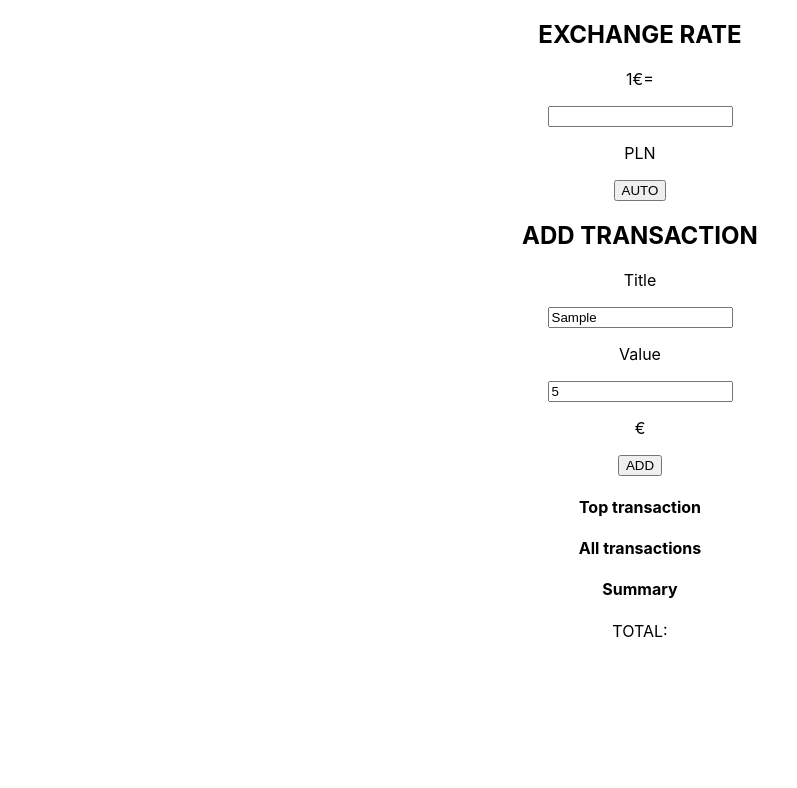
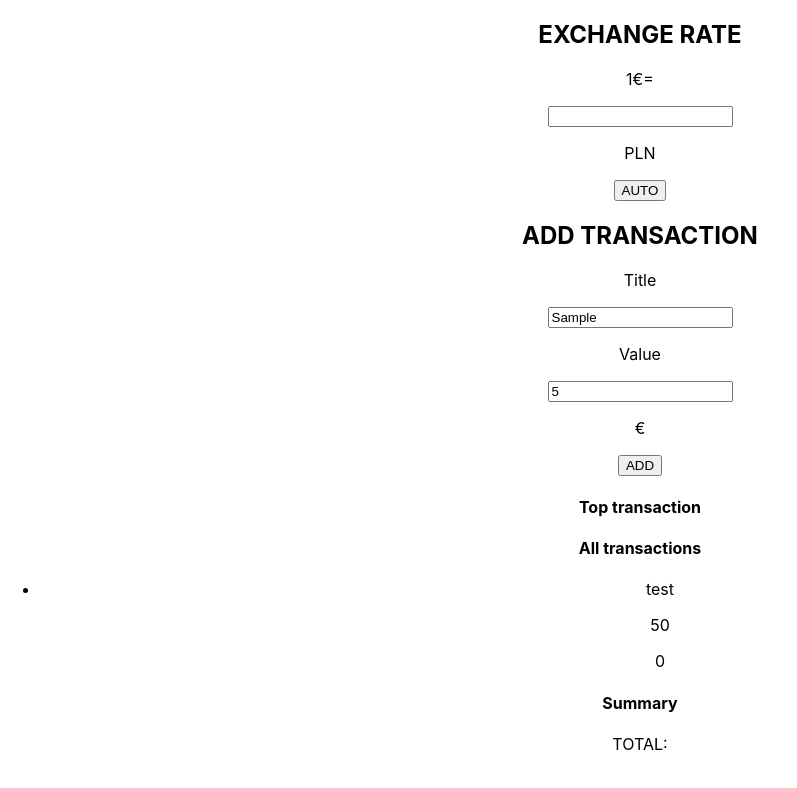
Before and after one commit to JKosciukiewicz/currency_exchange, a React (Create React App) app: page / in a window 1280 px wide. Both pictures are taken after typing "Sample", "5" into the empty fields and a click on the button "ADD". Shown: the top 788 px of the page, without its empty margins (0-797 px from the left). Built offline with nearby package versions, Linux system fonts and the light colour scheme; no server answers.

Commit message:
added transaction list

```diff
--- /dev/null
+++ b/src/_components/ITransactionRecord.tsx
@@ -0,0 +1,5 @@
+export interface ITransactionRecord{
+    title:string,
+    valueEur:number,
+    exchangeRate:number
+}
--- a/src/_components/transaction.tsx
+++ b/src/_components/transaction.tsx
@@ -1,9 +1,14 @@
 import {FC} from 'react';
+import {ITransactionRecord} from './ITransactionRecord'
 
-export const Transaction:FC=()=>{
+
+export const Transaction:FC<ITransactionRecord>=({title, valueEur,exchangeRate}:ITransactionRecord)=>{
+    let priceInPLN=valueEur*exchangeRate;
     return(
         <div className="transactionWrapper">
-            <p>Transaction</p>
+            <p>{title}</p>
+            <p>{valueEur}</p>
+            <p>{priceInPLN}</p>
         </div>
     )
 }
--- a/src/_components/transactionsList.tsx
+++ b/src/_components/transactionsList.tsx
@@ -1,6 +1,17 @@
 import {FC} from 'react';
+import {ITransaction} from '../entities/ITransaction'
+import {ITransactionReducer} from '../reducers/transactionReducer'
+import {IState} from '../reducers'
+import {useSelector} from 'react-redux'
+import {IExchangeRateReducer} from '../reducers/exchangeRateReducer'
+
+import {Transaction} from './transaction'
 
 export const TransactionList:FC=()=>{
+    const transactionList=useSelector<IState, ITransactionReducer>(globalState=>globalState.transactions)
+    const exchangeRate=useSelector<IState, IExchangeRateReducer>(globalState=>globalState.exchangeRate)
+    const transactionData=transactionList.transactionsList
+    let transactionRecords=transactionData.map((record)=>(<li><Transaction title={record.title} valueEur={record.valueEur} exchangeRate={exchangeRate.currentRate.exchangeRate}/></li>))
     return(
     <div className="transactionListWrapper">
         <div className="topTransaction">
@@ -8,6 +19,9 @@ export const TransactionList:FC=()=>{
         </div>
         <div className="transactionList">
             <h4>All transactions</h4>
+            <ul>
+                {transactionRecords}
+            </ul>
         </div>
         <div className="transactionSummary">
             <h4>Summary</h4>
--- a/src/reducers/exchangeRateReducer.tsx
+++ b/src/reducers/exchangeRateReducer.tsx
@@ -14,7 +14,6 @@ export default (state=defaultState(),action:any)=>{
     switch(action.type){
         case actionTypes.SET_EXCHANGE_RATE:{
             const payload:actionTypes.IExchangeRateTypes['SET_EXCHANGE_RATE']=action.newRate
-            debugger
             return {
                 ...state,
                 currentRate:payload
--- a/src/reducers/transactionReducer.ts
+++ b/src/reducers/transactionReducer.ts
@@ -15,7 +15,6 @@ export default (state=defaultState(),action:any)=>{
     switch(action.type){
         case actionTypes.ADD_TRANSACTION:{
             const payload:actionTypes.ITrasactionTypes['ADD_TRANSACTION']=action.newTransaction
-            debugger
             return {
                 ...state,
                 transactionsList:[...state.transactionsList, payload]
```
